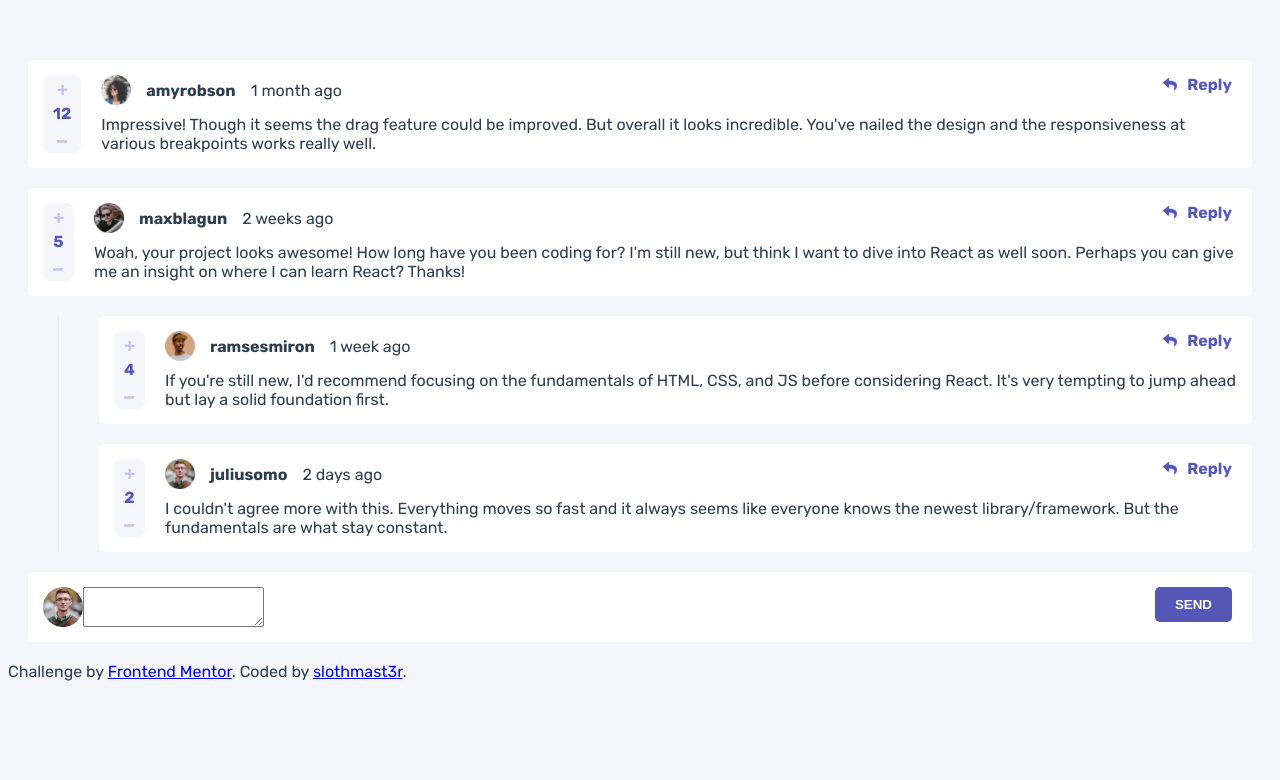
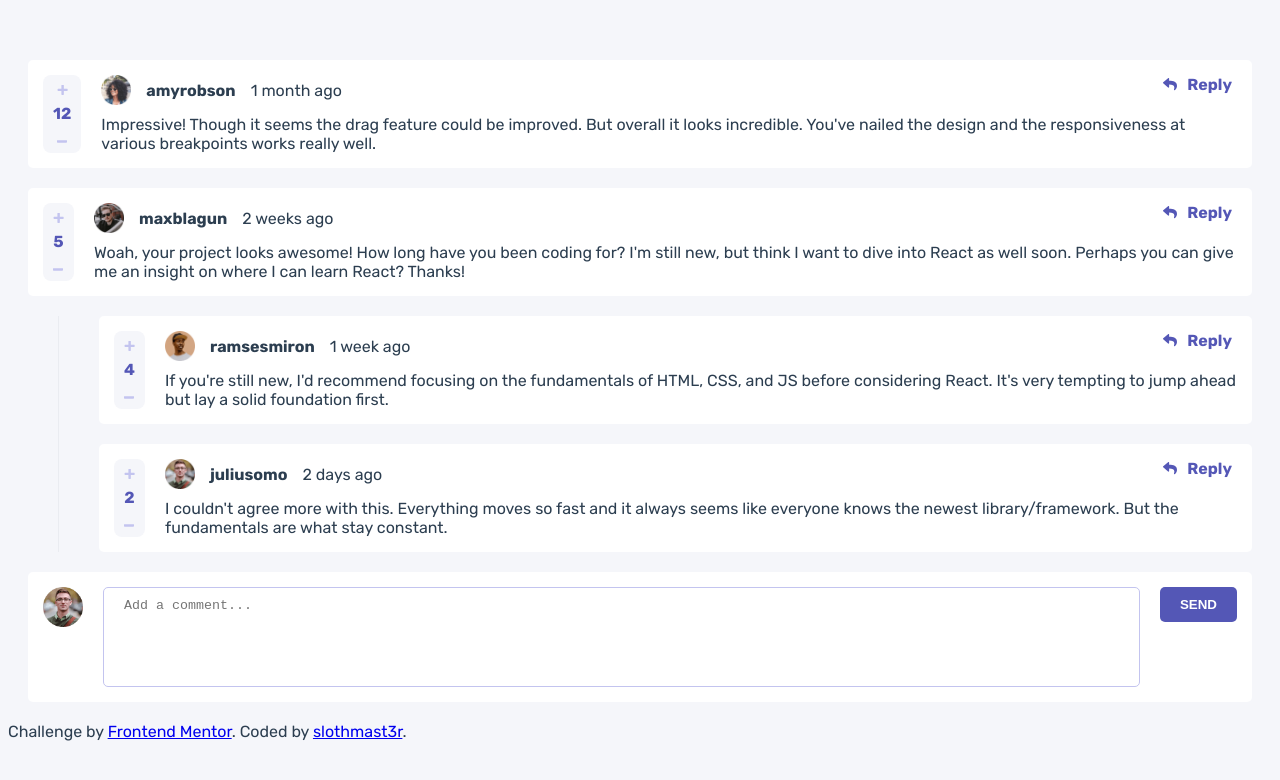
Before and after one commit to slothmast3r/interactive-comment-section, a Vue app: page / in a window 1280 px wide. Shown: the top 780 px of the page. Built offline with nearby package versions, Linux system fonts and the light colour scheme.

Commit message:
adding comments

```diff
--- a/package.json
+++ b/package.json
@@ -10,6 +10,7 @@
   },
   "dependencies": {
     "core-js": "^3.6.5",
+    "moment": "^2.29.1",
     "node-sass": "^6.0.1",
     "request": "^2.79.0",
     "sass-loader": "^10.2.0",
--- a/src/App.vue
+++ b/src/App.vue
@@ -12,7 +12,10 @@
         :user-score="el.userScore"
         :replies="el.replies"
       />
-      <comment-text-area :current-user="currentUser"/>
+      <comment-text-area
+        :current-user="currentUser"
+        @send-reply="sendComment"
+      />
       Challenge by <a
         href="https://www.frontendmentor.io?ref=challenge"
         target="_blank"
@@ -47,7 +50,9 @@ export default {
     }
   },
   methods:{
-
+    sendComment(payload){
+      this.$store.commit('addNewComment',payload)
+    }
   }
 }
 </script>
--- a/src/components/CommentTextArea.vue
+++ b/src/components/CommentTextArea.vue
@@ -1,8 +1,21 @@
 <template>
   <div class="add-comment-wrapper">
-    <img alt="avatar" :src="getImgUrl(currentUser.image.png)">
-    <textarea/>
-    <button class="send-button"> SEND</button>
+    <img
+      alt="avatar"
+      :src="getImgUrl(currentUser.image.png)"
+    >
+    <textarea
+      :ref="'textArea'"
+      v-model="commentText"
+      :placeholder="'Add a comment...'"
+      @input="resizeTextArea"
+    />
+    <button
+      class="send-button"
+      @click="sendReply"
+    >
+      SEND
+    </button>
   </div>
 </template>
 
@@ -15,12 +28,34 @@ export default {
       type: Object,
     }
   },
+  emits: ['send-reply'],
+  data(){
+    return{
+      commentText: '',
+    }
+  },
   created() {
   },
   methods:{
     getImgUrl(url) {
       return require('@/assets/' + url.substring(2))
     },
+    resizeTextArea(){
+      this.$refs.textArea.style.height = '1px'
+      var scroll_height = this.$refs.textArea.scrollHeight;
+      this.$refs.textArea.style.height = scroll_height + 'px'
+    },
+    sendReply(){
+      let payload = {
+        id: this.$store.state.id,
+        content: this.commentText,
+        score: 0,
+        user: this.currentUser,
+        createdAt: new Date()
+      }
+      this.$emit('send-reply',payload)
+      this.commentText = ''
+    }
   }
 }
 </script>
@@ -38,7 +73,6 @@ export default {
     height: 40px;
   }
   .send-button{
-    position: absolute;
     right: 20px;
     font-weight: 700;
     color: $white;
@@ -50,5 +84,17 @@ export default {
     border: none;
     outline: inherit;
   }
+  textarea{
+    box-sizing: border-box;
+    overflow: hidden;
+    width: 100%;
+    resize: none;
+    min-height: 100px;
+    transition: 0.3s ease;
+    margin: 0 20px;
+    padding: 10px 20px;
+    border-radius: 5px;
+    border: 1px solid $lightGrayishBlue;
+  }
 }
 </style>
--- a/store/mutations.js
+++ b/store/mutations.js
@@ -8,6 +8,9 @@ export const mutations = {
     },
     saveDictionary (state, payload) {
         state.commentDict = payload
+    },
+    addNewComment(state,payload){
+        state.comments.push(payload)
     },
     addUserScoreById(state, payload){
         let id = payload.commentId
```
Also changed, not shown: 1 other file (tests, documents, lock files or other folders).
